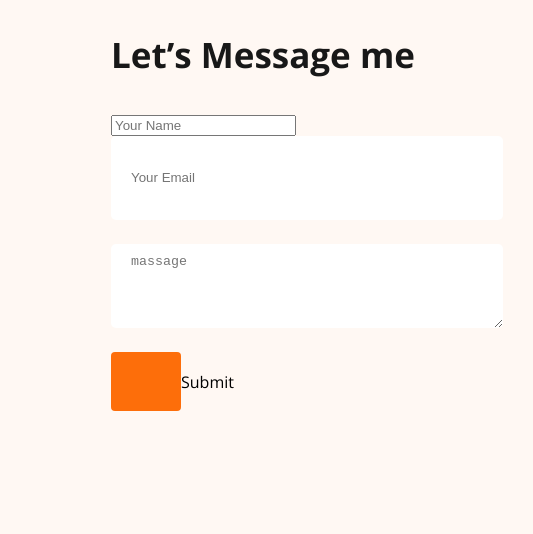
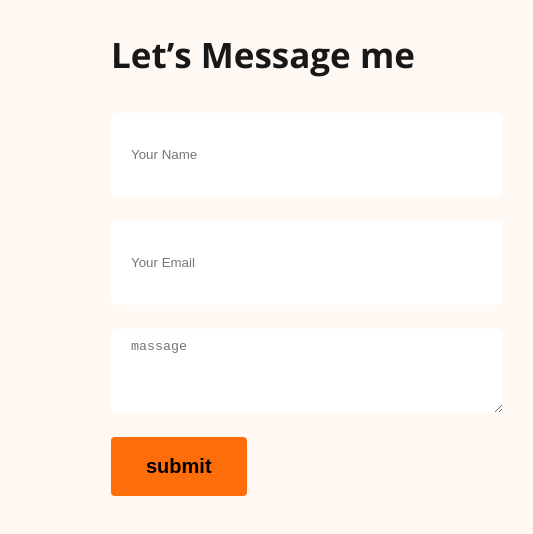
Before and after one commit to Shahinul99/web-dev-portfolio, a plain HTML site: page index.html in a window 1280 px wide. Shown: the part 3321-3855 px from the top of the page, 579-1112 px from the left. Drawn offline with nearby package versions, Linux system fonts and the light colour scheme.

Commit message:
added a update btn-primary by footer section

```diff
--- a/index.html
+++ b/index.html
@@ -170,7 +170,7 @@
                 <input type="text" name="" id="" placeholder="Your Name">
                 <input type="email" name="" id="" placeholder="Your Email">
                 <textarea name="" id="" cols="30" rows="20" placeholder="massage"></textarea>
-                <input class="btn-primary" type="submit" value="">Submit
+                <input class="btn-primary" type="submit" value="submit">
             </form>
         </div>
     </footer>
--- a/style.css
+++ b/style.css
@@ -170,7 +170,7 @@ footer {
 .footer-column {
     width: 50%;
 }
-footer input[type="test"], footer input[type="email"], footer textarea {
+footer input[type="text"], footer input[type="email"], footer textarea {
     height: 64px;
     border-radius: 5px;
     background-color: white;
```
